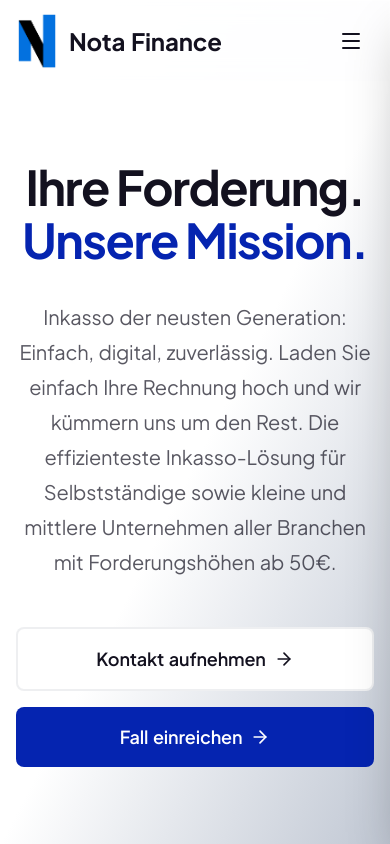
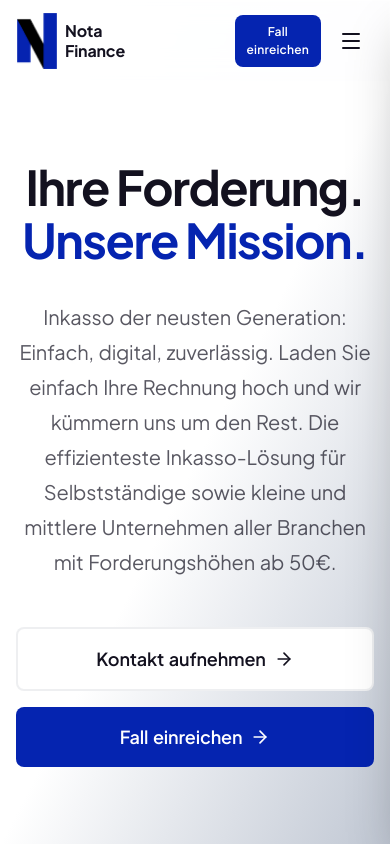
Before and after one commit to maurice1904/nota-finance, a Next.js app: page / in a window 390 px wide. Shown: the top 844 px of the page. Built offline with nearby package versions, Linux system fonts and the light colour scheme.

Commit message:
Mobile Navbar final_v1

```diff
--- a/components/Navbar.tsx
+++ b/components/Navbar.tsx
@@ -102,11 +102,11 @@ export default function Navbar() {
       <nav className="sticky top-0 z-50 glass" aria-label="Hauptnavigation">
         <div className="max-w-7xl mx-auto px-4 sm:px-6 lg:px-8">
           <div className="relative flex items-center justify-between h-20">
-            {/* Logo */}
+            {/* Logo + Brand Name */}
             <Link
               href="/"
               onClick={() => handleLinkClick("/")}
-              className="flex items-center gap-3 hover:opacity-80 transition-opacity duration-300"
+              className="flex items-center gap-2 sm:gap-3 hover:opacity-80 transition-opacity duration-300"
             >
               <Image
                 src="/logo.png"
@@ -115,7 +115,12 @@ export default function Navbar() {
                 height={40}
                 className="object-contain"
               />
-              <span className="text-2xl font-bold text-text-900 leading-none">
+              {/* Mobile: Stacked brand name */}
+              <span className="sm:hidden text-base font-bold text-text-900 leading-tight">
+                Nota<br />Finance
+              </span>
+              {/* Desktop/Tablet: Single line brand name */}
+              <span className="hidden sm:block text-2xl font-bold text-text-900 leading-none">
                 Nota Finance
               </span>
             </Link>
@@ -143,8 +148,17 @@ export default function Navbar() {
             </div>
 
             {/* Right side: CTA + Hamburger */}
-            <div className="flex items-center gap-3">
-              {/* CTA Button - Hidden on mobile (<sm), visible on sm+ */}
+            <div className="flex items-center gap-2 sm:gap-3">
+              {/* Mobile CTA Button - Stacked text, visible only on mobile (<sm) */}
+              <Link
+                href="/einreichen"
+                onClick={() => handleLinkClick("/einreichen")}
+                className="sm:hidden bg-brand-900 text-white px-3 py-2 rounded-lg font-semibold text-xs text-center leading-tight hover:bg-brand-700 active:scale-95 transition-all duration-300 focus:outline-none focus:ring-2 focus:ring-focus-ring"
+              >
+                Fall<br />einreichen
+              </Link>
+
+              {/* Desktop/Tablet CTA Button - Single line, visible on sm+ */}
               <Link
                 href="/einreichen"
                 onClick={() => handleLinkClick("/einreichen")}
```
Also changed, not shown: public/logo.png, 1 other file (tests, documents, lock files or other folders).
